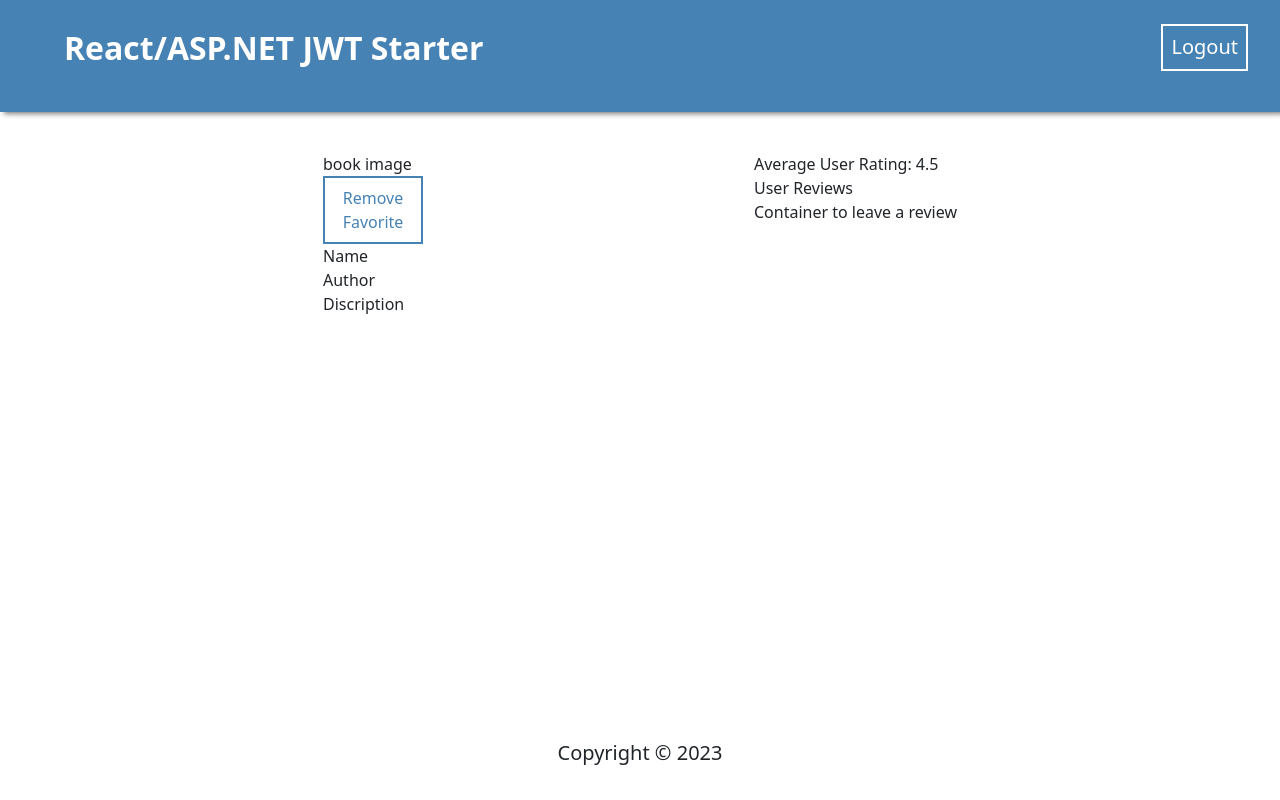
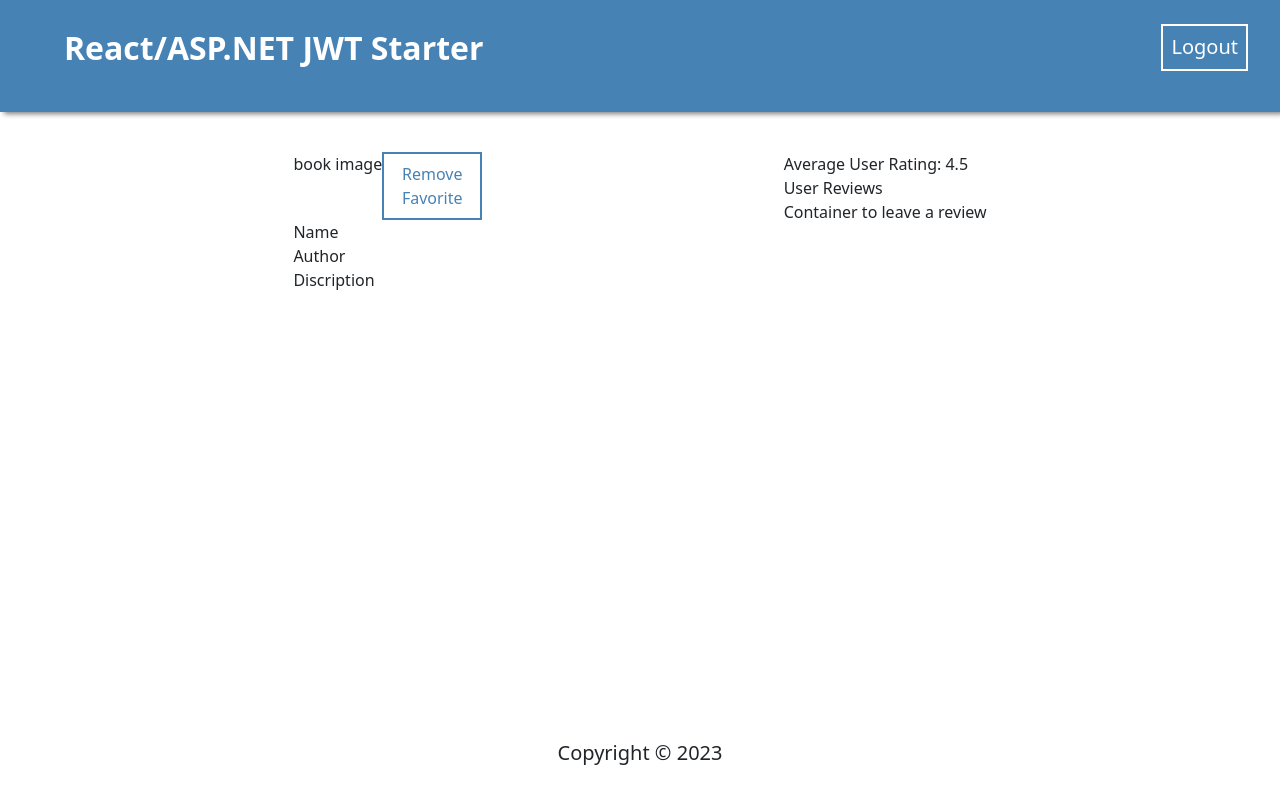
Before and after one commit to ConsoleWL/145_ReactJWTFrontend_Starter, a React (Create React App) app: page /book/1 in a window 1280 px wide. Built offline with nearby package versions, Linux system fonts and the light colour scheme; sample sign-in values are in the browser's storage; the HTML template or start-up script is replaced by a standard one.

Commit message:
fixed flex

```diff
--- a/src/components/BookDetailsPage/BookDetailsPage.jsx
+++ b/src/components/BookDetailsPage/BookDetailsPage.jsx
@@ -6,7 +6,7 @@ const BookDetailsPage = () => {
   return (
     <div className="d-flex justify-content-evenly">
       <div className="p-2 w-50%">
-        <div>
+        <div className="d-flex align-items-start">
           <div>book image</div>
           <div>
             <button>Remove Favorite</button>
```
